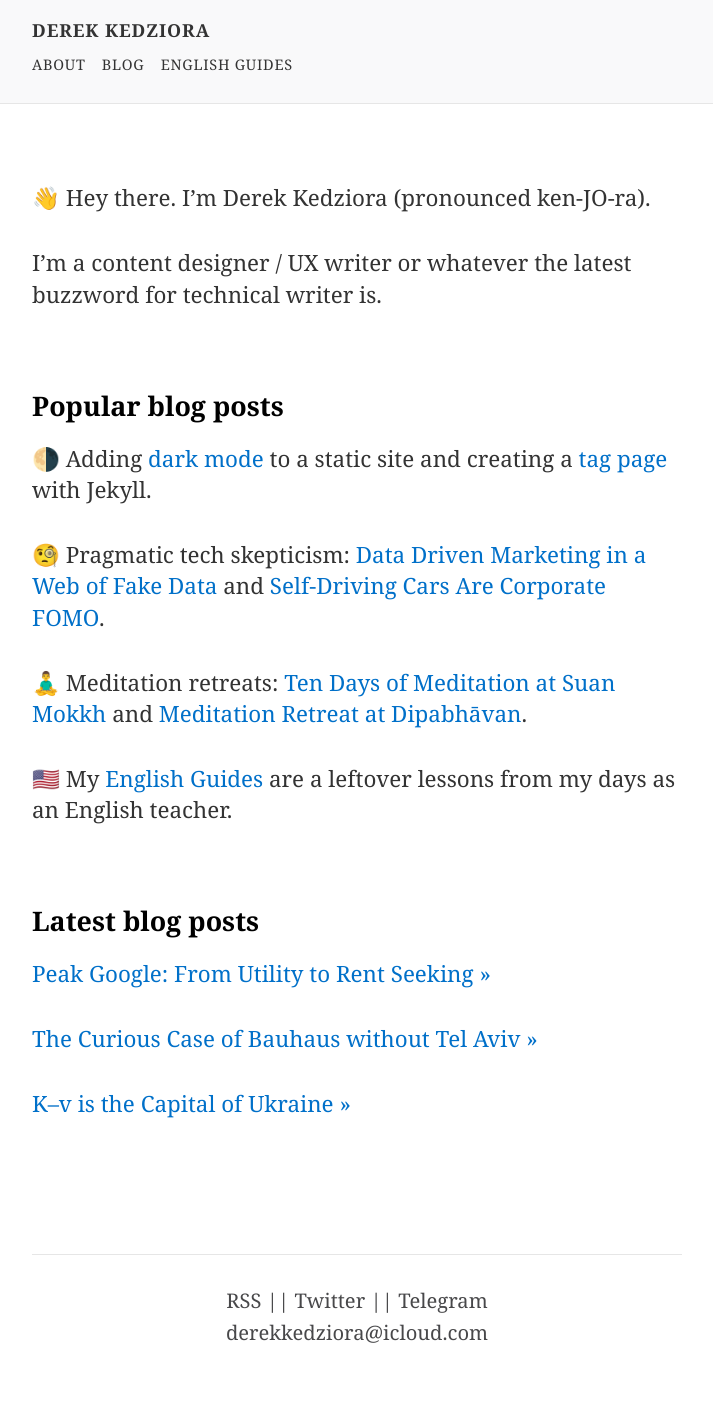
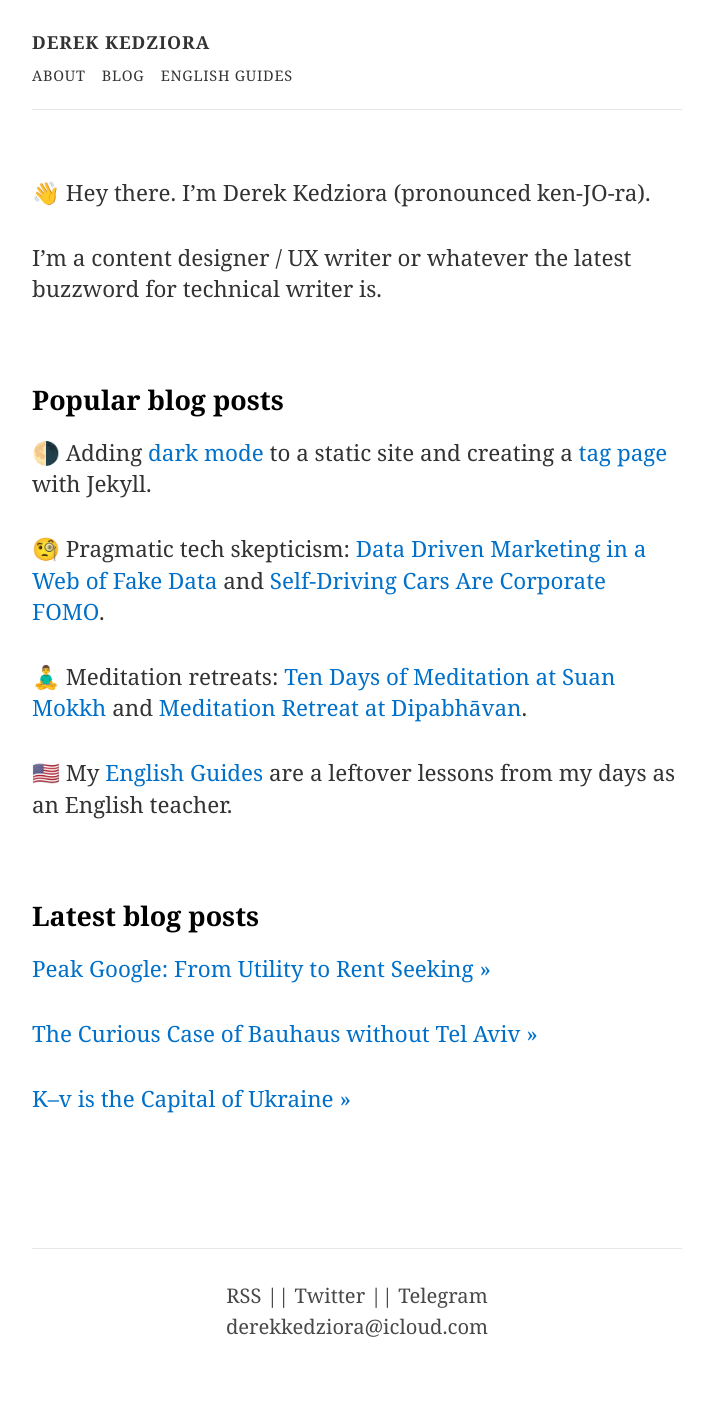
Before and after one commit to parcuri/derekkedziora.com, a Jekyll site: the page built from index.md, in a window 1280 px wide. Shown: the whole page, without its empty margins (283-996 px from the left). Built offline with Jekyll 4.4.1, drawn with Linux system fonts in a browser that asks for light colours.

Commit message:
design tweaks

```diff
--- a/assets/css/main.scss
+++ b/assets/css/main.scss
@@ -102,7 +102,7 @@
 }
 
 article {
-  margin: 2em 0 4em 0;
+  margin: 3em 0 4em 0;
   max-width: $text-width;
   padding-bottom: 2em;
   width: 100%;
@@ -124,14 +124,17 @@
 
 
 .top-of-page {
-  background-color: var(--box-background-color);
-  border-bottom: 1px solid var(--light-border-color);
-  margin-bottom: 1.5em;
-  padding: 1em 0 1em 0;
+  //background-color: var(--box-background-color);
+  //border-bottom: 1px solid var(--light-border-color);
+  //margin-bottom: 1.5em;
+  //padding: 2em 0 2em 0;
+  margin: 1.5em 0 0 0;
   width: 100%;
   .top-of-page-content {
+    border-bottom: 1px solid var(--light-border-color);
     max-width: $text-width;
     margin: 0 auto;
+    padding-bottom: .75em;
     h1, .name {
       border: none;
       color: var(--main-text-color);
@@ -274,8 +277,8 @@
 }
 
 blockquote {
-  border-left: 2px solid var(--underline-color);
-  padding: 1em 1em 1em 2em;
+  //border-left: 2px solid var(--underline-color);
+  padding: 1em 1.5em 1em 1.5em;
   p {
     font-size: .9em;
     hyphens: auto;
@@ -344,7 +347,7 @@
   list-style-type: none;
   padding: 0;
   li {
-    margin: 1.5em 0 0 0;
+    margin: 0 0 1.5em 0;
     padding: 0;
   }
 }
```
